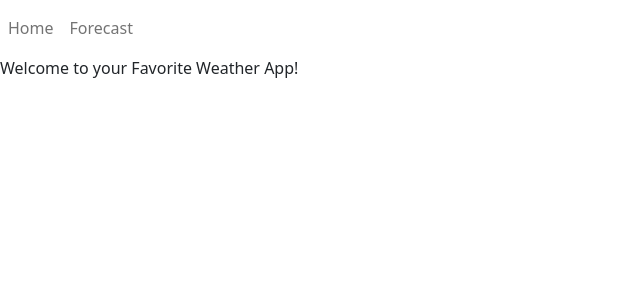
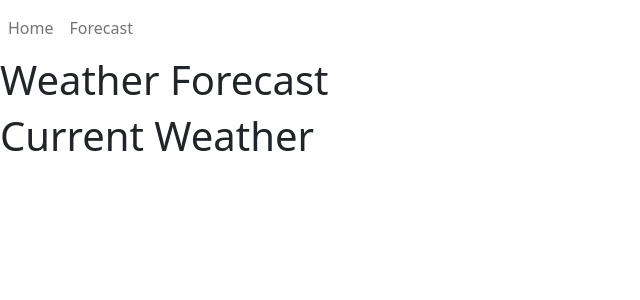
Before and after one commit to IvanCastillo1986/weather_channel_tribute, a React (Create React App) app: page /weather in a window 1280 px wide. Shown: the top 300 px of the page, without its empty margins (0-640 px from the left). Built offline with nearby package versions, Linux system fonts and the light colour scheme; no server answers.

Commit message:
Making api call to Visual Crossing API in CurrentWeather component

```diff
--- a/package.json
+++ b/package.json
@@ -6,6 +6,7 @@
     "@testing-library/jest-dom": "^5.14.1",
     "@testing-library/react": "^11.2.7",
     "@testing-library/user-event": "^12.8.3",
+    "axios": "^0.21.1",
     "bootstrap": "^5.0.2",
     "react": "^17.0.2",
     "react-bootstrap": "^2.0.0-beta.4",
--- a/src/App.js
+++ b/src/App.js
@@ -13,7 +13,8 @@ export default function App() {
     <div>
       <NavBar />
       <Switch>
-        <Route path='/' component={Home} />
+        <Route exact path='/' component={Home} />
+        <Route path='/weather' component={Weather} />
       </Switch>
     </div>
   )
--- /dev/null
+++ b/src/Components/CurrentWeather.js
@@ -0,0 +1,21 @@
+import React, { useState, useEffect } from 'react'
+import { apiURL } from '../util/apiURL.js'
+import axios from 'axios'
+
+
+export default function CurrentWeather() {
+    const [weatherData, setWeatherData] = useState({})
+
+    const API = apiURL()
+    console.log(API)
+    useEffect(() => {
+        axios.get(`${API}`)
+        .then(res => setWeatherData(res.data))
+    }, [])
+
+    return (
+        <div>
+            <h1>Current Weather</h1>
+        </div>
+    )
+}
--- a/src/Components/NavBar.js
+++ b/src/Components/NavBar.js
@@ -5,11 +5,12 @@ import { Link } from 'react-router-dom'
 
 export default function NavBar() {
 
+
     return (
         <Navbar>
             <Nav>
                 <Nav.Link as={Link} to='/'>Home</Nav.Link>
-                <Nav.Link>Forecast</Nav.Link>
+                <Nav.Link as={Link} to='/weather'>Forecast</Nav.Link>
             </Nav>
         </Navbar>
     )
--- a/src/Pages/Weather.js
+++ b/src/Pages/Weather.js
@@ -1,4 +1,5 @@
 import React from 'react'
+import CurrentWeather from '../Components/CurrentWeather'
 
 
 export default function Weather() {
@@ -7,6 +8,7 @@ export default function Weather() {
     return (
         <div>
             <h1>Weather Forecast</h1>
+            <CurrentWeather />
         </div>
     )
 }
--- /dev/null
+++ b/src/util/apiURL.js
@@ -0,0 +1,5 @@
+const apiURL = () => {
+    return "https://weather.visualcrossing.com/VisualCrossingWebServices/rest/services/timeline/Queens%2C%20NY?unitGroup=us&key=3LBCQN3X7PM6J5L92ZBUUJEZ8"
+}
+
+module.exports = { apiURL }
```
Also changed, not shown: 1 other file (tests, documents, lock files or other folders).
